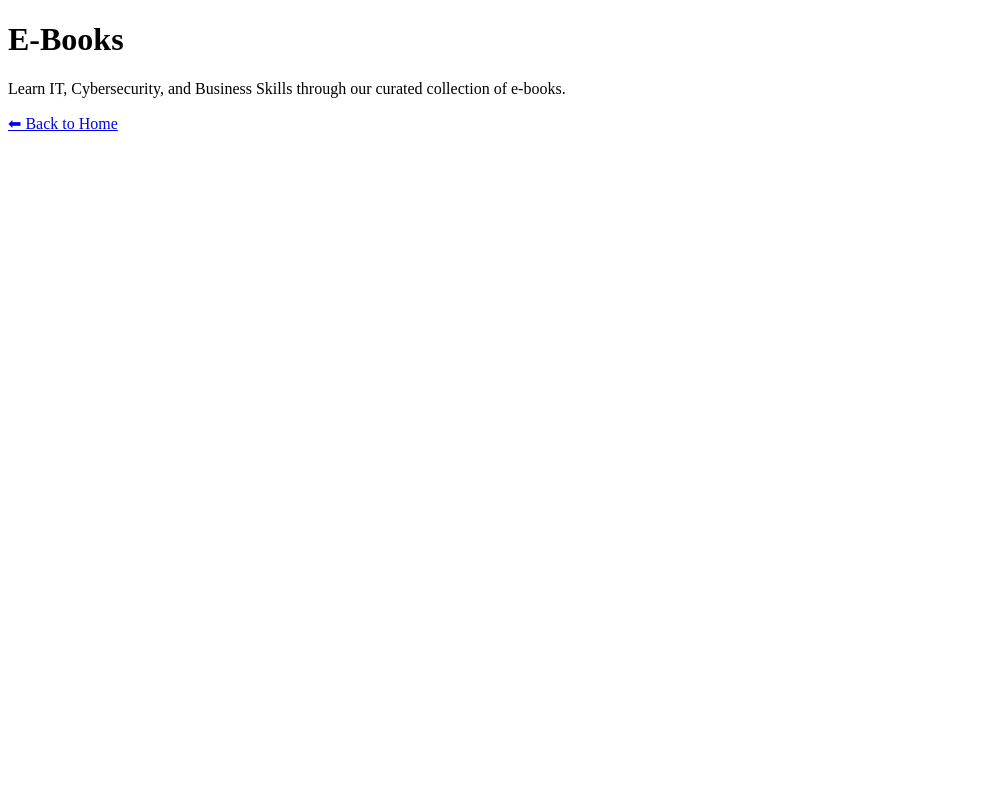
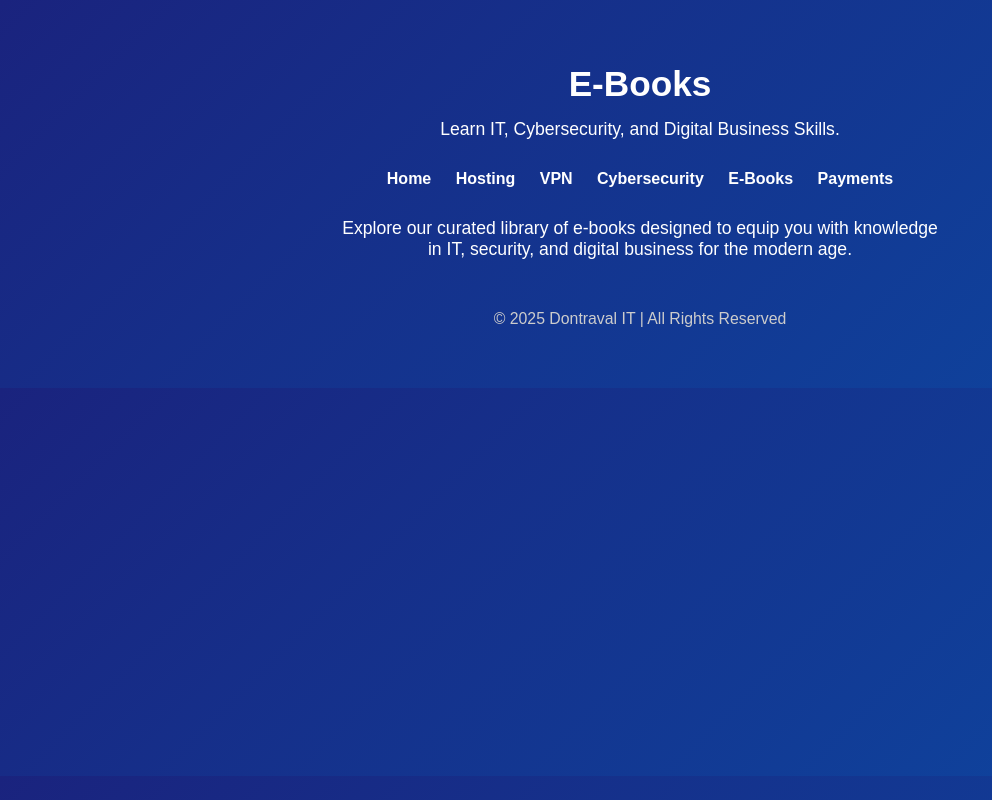
Before and after one commit to Nouri11190/dontraval-page, a plain HTML site: page ebooks.html in a window 1280 px wide. Shown: the whole page, without its empty margins (0-992 px from the left). Drawn offline with Linux system fonts and the light colour scheme.

Commit message:
Update ebooks.html

```diff
--- a/ebooks.html
+++ b/ebooks.html
@@ -4,10 +4,38 @@
   <meta charset="UTF-8">
   <meta name="viewport" content="width=device-width, initial-scale=1.0">
   <title>E-Books – Dontraval IT</title>
+  <style>
+    body { margin: 0; font-family: Arial, sans-serif; background: linear-gradient(135deg, #1a237e, #0d47a1); color: white; text-align: center; padding: 40px 20px; }
+    header { margin-bottom: 30px; }
+    nav { margin-bottom: 30px; }
+    nav a { color: white; margin: 0 10px; text-decoration: none; font-weight: bold; transition: color 0.3s ease; }
+    nav a:hover { color: #ff5722; }
+    h1 { font-size: 2.2em; margin-bottom: 15px; }
+    p { font-size: 1.1em; max-width: 600px; margin: 0 auto 20px auto; }
+    footer { margin-top: 50px; font-size: 0.9em; color: #ccc; }
+  </style>
 </head>
 <body>
-  <h1>E-Books</h1>
-  <p>Learn IT, Cybersecurity, and Business Skills through our curated collection of e-books.</p>
-  <a href="index.html">⬅ Back to Home</a>
+  <header>
+    <h1>E-Books</h1>
+    <p>Learn IT, Cybersecurity, and Digital Business Skills.</p>
+  </header>
+
+  <nav>
+    <a href="index.html">Home</a>
+    <a href="hosting.html">Hosting</a>
+    <a href="vpn.html">VPN</a>
+    <a href="cybersecurity.html">Cybersecurity</a>
+    <a href="ebooks.html">E-Books</a>
+    <a href="payments.html">Payments</a>
+  </nav>
+
+  <section>
+    <p>Explore our curated library of e-books designed to equip you with knowledge in IT, security, and digital business for the modern age.</p>
+  </section>
+
+  <footer>
+    <p>&copy; 2025 Dontraval IT | All Rights Reserved</p>
+  </footer>
 </body>
 </html>
```
